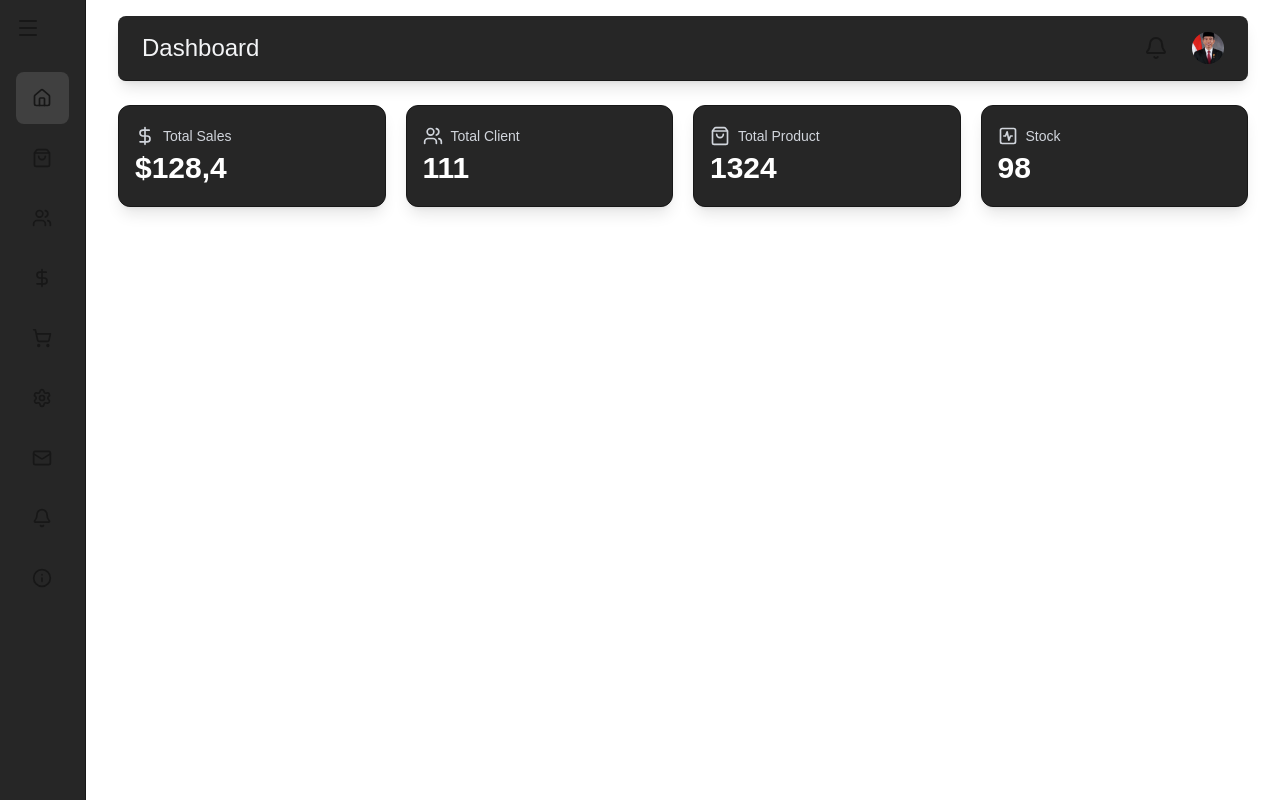
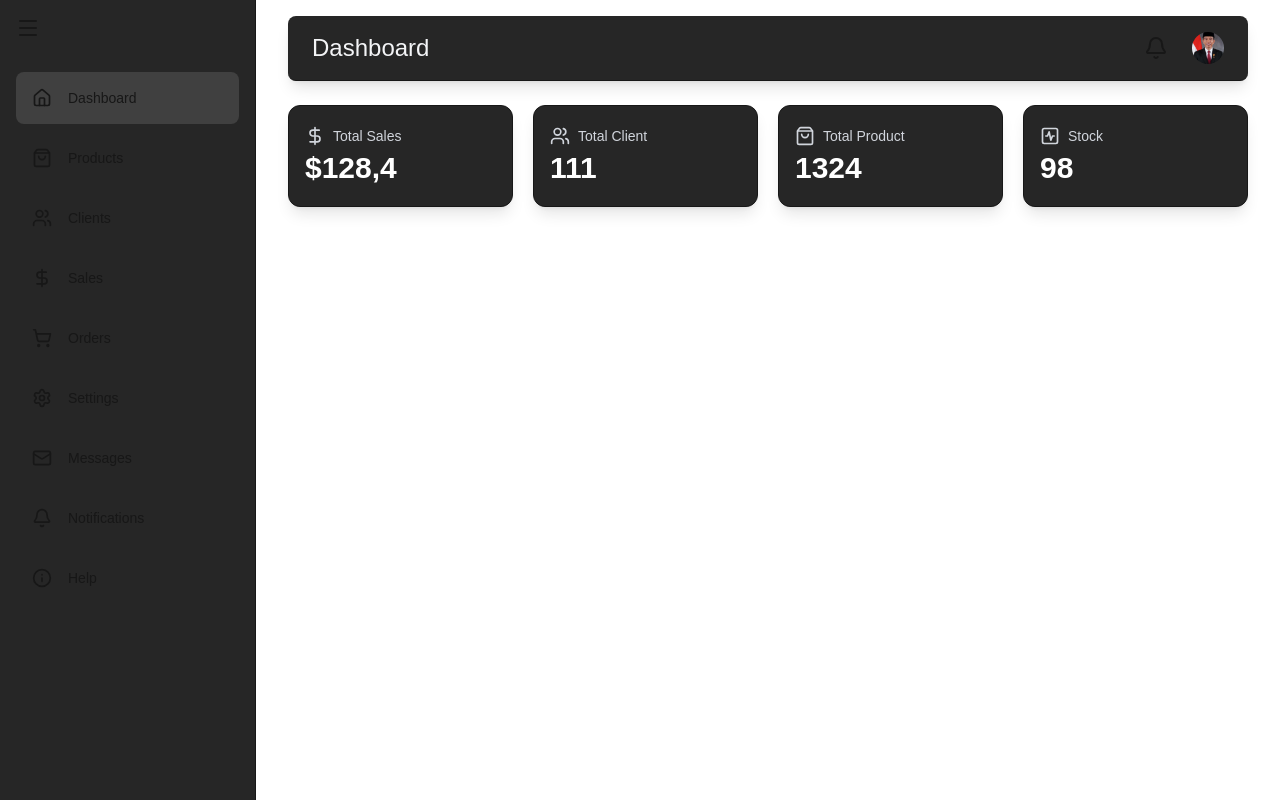
Before and after one commit to Startang141/dashboard-next, a Next.js app: page / in a window 1280 px wide. Built offline with nearby package versions, Linux system fonts and the light colour scheme.

Commit message:
fix error

```diff
--- a/components/sidebar.tsx
+++ b/components/sidebar.tsx
@@ -10,12 +10,19 @@ import {
   ShoppingBag,
   ShoppingCart,
   Users,
+  LucideIcon,
 } from "lucide-react";
 import Link from "next/link";
 import { usePathname } from "next/navigation";
 import React, { useEffect, useState } from "react";
 
-const ICONS = {
+type SidebarItem = {
+  name: string;
+  href: string;
+  icon: keyof typeof ICONS;
+};
+
+const ICONS: { [key: string]: LucideIcon } = {
   House,
   DollarSign,
   Settings,
@@ -28,8 +35,8 @@ const ICONS = {
 };
 
 const sidebar = () => {
-  const [isSidebarOpen, setIsSidebarOpen] = useState(false);
-  const [sidebarItems, setSidebarItems] = useState([]);
+  const [isSidebarOpen, setIsSidebarOpen] = useState(true);
+  const [sidebarItems, setSidebarItems] = useState<SidebarItem[]>([]);
   const pathname = usePathname();
 
   useEffect(() => {
```
Also changed, not shown: components/StatCard.tsx (+11 -11 lines).
